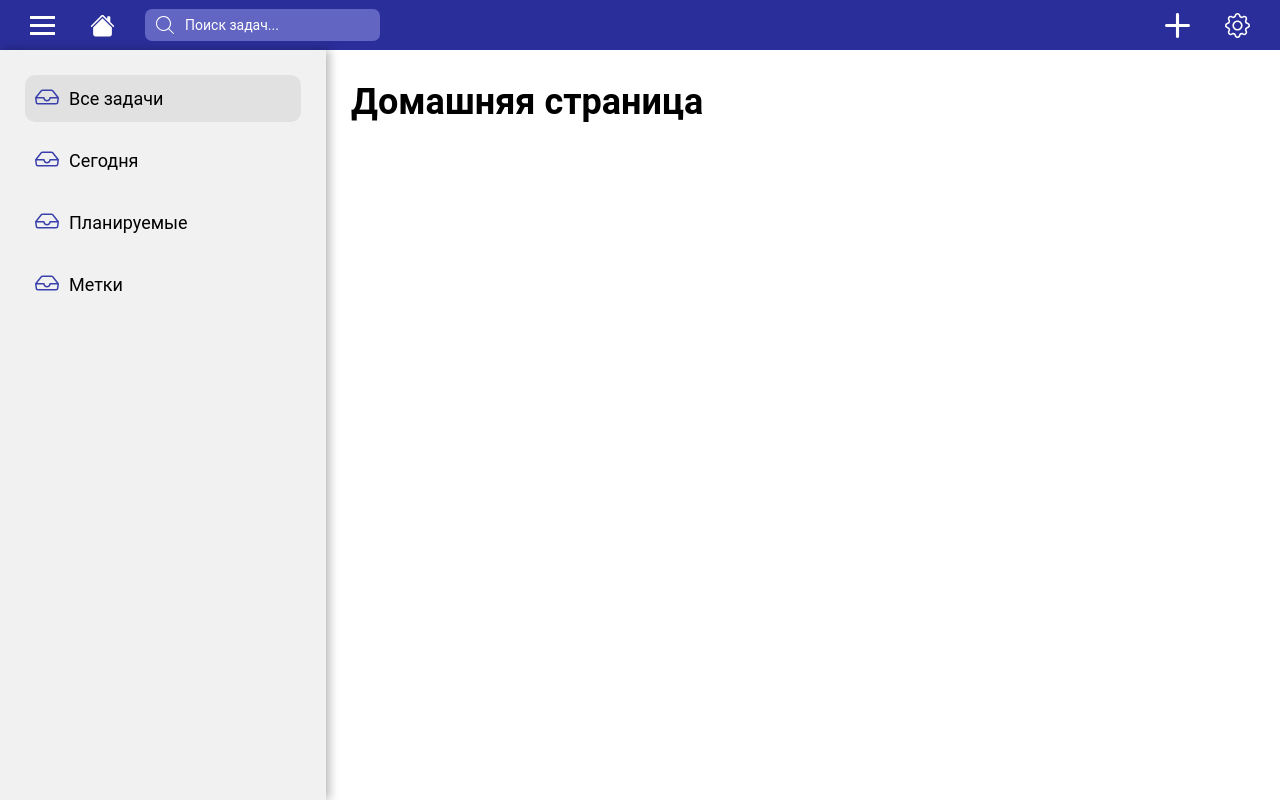
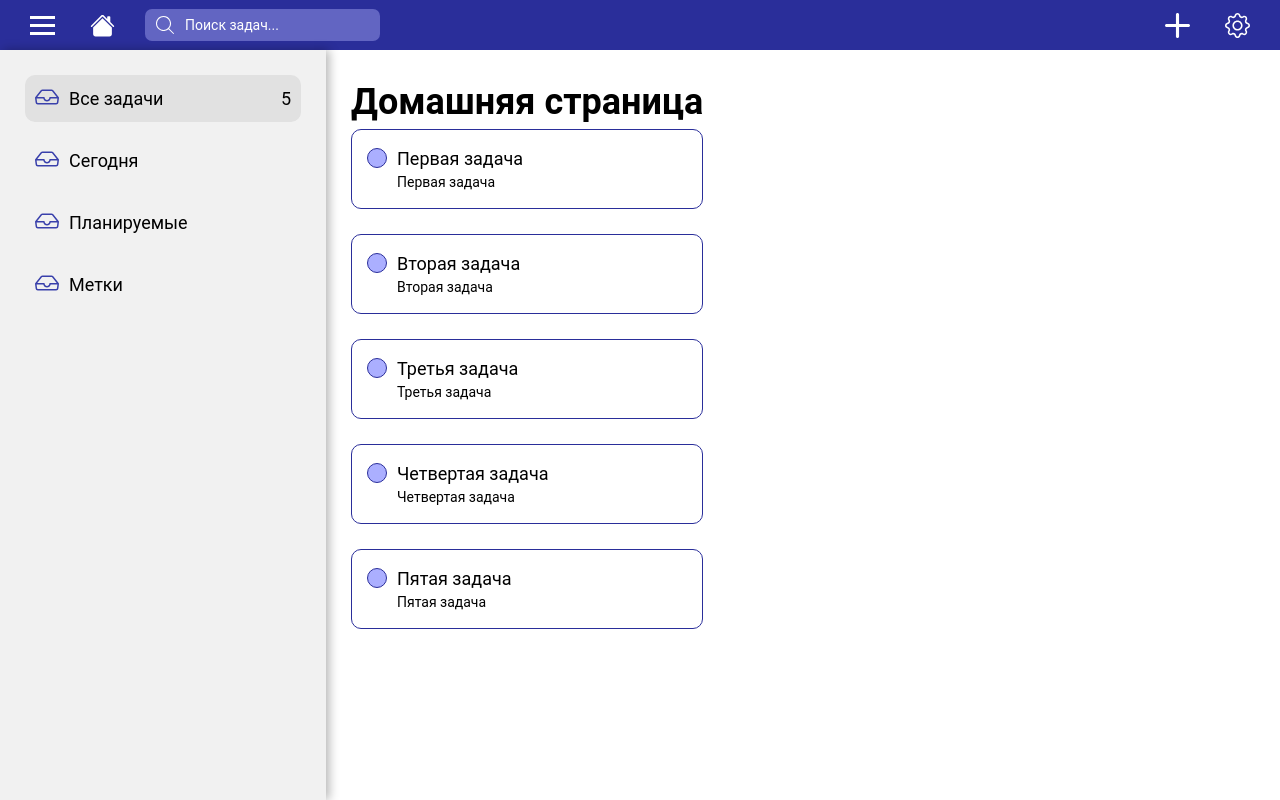
Before and after one commit to buldozier/todo-list, a Vue app: page / in a window 1280 px wide. Built offline with nearby package versions, Linux system fonts and the light colour scheme.

Commit message:
add vuex (tasks store), add create and delete tasks methods in vuex

```diff
--- a/src/App.vue
+++ b/src/App.vue
@@ -1,20 +1,10 @@
 <template>
   <top-bar @showModal="showModal" />
   <div class="main-content">
-    <side-bar :taskCount="tasks.length" />
-    <div v-for="(task, index) in tasks" :key="index">
-      <ul>
-        <li>{{ task.title }}</li>
-        <li>{{ task.body }}</li>
-      </ul>
-    </div>
+    <side-bar />
     <router-view />
   </div>
-  <modal-vue
-    v-if="isShowModal"
-    @modalHidden="modalHidden"
-    @addTask="addTask"
-  ></modal-vue>
+  <modal-vue v-if="isShowModal" @modalHidden="modalHidden"></modal-vue>
 </template>
 
 <script>
@@ -26,7 +16,6 @@ export default {
   data() {
     return {
       isShowModal: false,
-      tasks: [],
     };
   },
   methods: {
@@ -35,9 +24,6 @@ export default {
     },
     modalHidden() {
       this.isShowModal = false;
-    },
-    addTask(el) {
-      this.tasks.push(el);
     },
   },
 };
--- a/src/assets/styles/variables.scss
+++ b/src/assets/styles/variables.scss
@@ -6,6 +6,7 @@ $mn: 5px;
 
 $main-color: #2a2e9a;
 $main-color-2: #6265c2;
+$additional-color: #abafff;
 $text-color: black;
 $background-color: white;
 $sidebar-background: #f1f1f1;
--- a/src/assets/styles/zero_styles.scss
+++ b/src/assets/styles/zero_styles.scss
@@ -66,3 +66,11 @@ textarea,
 select {
   font: inherit;
 }
+
+button {
+  padding: 0;
+  border: none;
+  color: inherit;
+  background-color: transparent;
+  cursor: pointer;
+}
--- a/src/components/SideBar.vue
+++ b/src/components/SideBar.vue
@@ -7,7 +7,7 @@
             <img src="../assets/icons/inbox.svg" alt="Inbox" />
             <span>Все задачи</span>
           </div>
-          <span>{{ taskCount ? taskCount : "" }}</span>
+          <span>{{ this.allTasksLength }}</span>
         </div>
       </router-link>
       <router-link to="/today" class="router-link sidebar__link">
@@ -42,13 +42,10 @@
 </template>
 
 <script>
+import { mapGetters } from "vuex";
 export default {
   name: "SideBar",
-  props: {
-    taskCount: {
-      type: Number,
-    },
-  },
+  computed: mapGetters(["allTasksLength"]),
 };
 </script>
 
--- a/src/components/TaskEditor.vue
+++ b/src/components/TaskEditor.vue
@@ -29,6 +29,7 @@
 </template>
 
 <script>
+import { mapMutations } from "vuex";
 export default {
   name: "TaskEditor",
   emits: ["closeTask", "addTask"],
@@ -45,10 +46,19 @@ export default {
     };
   },
   methods: {
+    ...mapMutations(["addNewTask"]),
     closeTask() {
       this.$emit("closeTask");
     },
     addTask() {
+      this.addNewTask({
+        id: Date.now(),
+        title: this.task.title,
+        body: this.task.body,
+        date: this.task.date,
+        priority: this.task.priority,
+        mark: this.task.mark,
+      });
       if (this.task.title !== "") {
         this.$emit("addTask", this.task);
         this.closeTask();
@@ -112,7 +122,7 @@ export default {
   }
   & .submit {
     color: white;
-    background-color: #abafff;
+    background-color: $additional-color;
     -ms-user-select: none;
     -moz-user-select: none;
     -webkit-user-select: none;
--- /dev/null
+++ b/src/components/UI/TaskItem.vue
@@ -0,0 +1,52 @@
+<template>
+  <li class="task">
+    <button class="task__complete" @click="taskDone(task.id)"></button>
+    <div class="task__content">
+      <div class="task__title">{{ task.title }}</div>
+      <div class="task__body">{{ task.body }}</div>
+    </div>
+  </li>
+</template>
+
+<script>
+import { mapMutations } from "vuex";
+export default {
+  name: "TaskItem",
+  emits: ["completeTask"],
+  props: {
+    task: {
+      type: Object,
+    },
+    index: {
+      type: Number,
+    },
+  },
+  methods: {
+    ...mapMutations(["completeTask"]),
+    taskDone(id) {
+      this.completeTask(id);
+    },
+  },
+};
+</script>
+
+<style lang="scss" scoped>
+.task {
+  display: flex;
+  gap: 10px;
+  padding: $pg * 3;
+  border: 1px solid $main-color;
+  border-radius: 10px;
+  &__complete {
+    width: 18px;
+    height: 18px;
+    margin-top: 3px;
+    border-radius: 50%;
+    border: 1px solid $main-color;
+    background-color: $additional-color;
+  }
+  &__body {
+    font-size: $fz;
+  }
+}
+</style>
--- /dev/null
+++ b/src/components/UI/TasksList.vue
@@ -0,0 +1,35 @@
+<template>
+  <ul class="task-list">
+    <task-item
+      v-for="(task, index) in allTasks"
+      :key="index"
+      :task="task"
+      @completeTask="completeTask"
+    />
+  </ul>
+</template>
+
+<script>
+import TaskItem from "@/components/UI/TaskItem";
+import { mapGetters } from "vuex";
+export default {
+  name: "TasksList",
+  components: { TaskItem },
+  emits: ["completeTask"],
+  methods: {
+    completeTask(index) {
+      this.$emit("completeTask", index);
+    },
+  },
+  computed: mapGetters(["allTasks"]),
+};
+</script>
+
+<style lang="scss" scoped>
+ul.task-list {
+  display: flex;
+  flex-direction: column;
+  gap: 25px;
+  margin: $mn * 5;
+}
+</style>
--- a/src/store/index.js
+++ b/src/store/index.js
@@ -1,9 +1,10 @@
 import { createStore } from "vuex";
+import tasks from "@/store/modules/tasks";
 
 export default createStore({
   state: {},
   getters: {},
   mutations: {},
   actions: {},
-  modules: {},
+  modules: { tasks },
 });
--- /dev/null
+++ b/src/store/modules/tasks.js
@@ -0,0 +1,37 @@
+export default {
+  state: {
+    tasks: [
+      { id: 1, title: "Первая задача", body: "Первая задача" },
+      { id: 2, title: "Вторая задача", body: "Вторая задача" },
+      { id: 3, title: "Третья задача", body: "Третья задача" },
+      { id: 4, title: "Четвертая задача", body: "Четвертая задача" },
+      { id: 5, title: "Пятая задача", body: "Пятая задача" },
+    ],
+  },
+  getters: {
+    allTasks(state) {
+      return state.tasks;
+    },
+    allTasksLength(state, getters) {
+      let tasksLength = getters.allTasks.length;
+      if (tasksLength > 0) {
+        return getters.allTasks.length;
+      }
+    },
+    searchTask(state, req) {
+      return state.tasks.filter((task) =>
+        task.title.toLowerCase().includes(req.toLowerCase())
+      );
+    },
+  },
+  mutations: {
+    addNewTask(state, newTask) {
+      state.tasks.unshift(newTask);
+    },
+    completeTask(state, id) {
+      const currentIndex = state.tasks.findIndex((el) => el.id === id);
+      state.tasks.splice(currentIndex, 1);
+    },
+  },
+  actions: {},
+};
--- a/src/views/HomeView.vue
+++ b/src/views/HomeView.vue
@@ -1,13 +1,15 @@
 <template>
   <div class="home">
     <h1>Домашняя страница</h1>
+    <tasks-list />
   </div>
 </template>
 
 <script>
+import TasksList from "@/components/UI/TasksList";
 export default {
   name: "HomeView",
-  components: {},
+  components: { TasksList },
 };
 </script>
 
```
